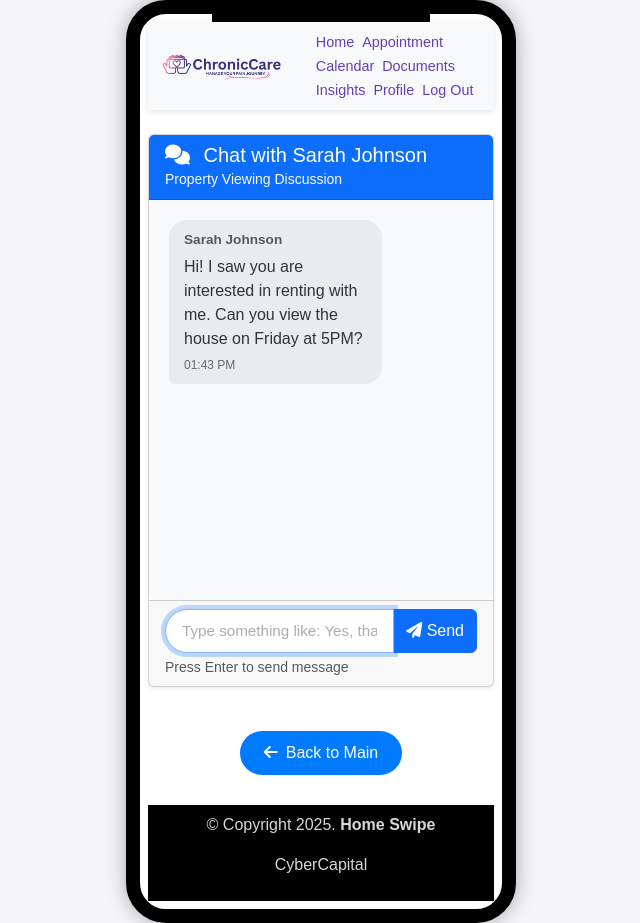
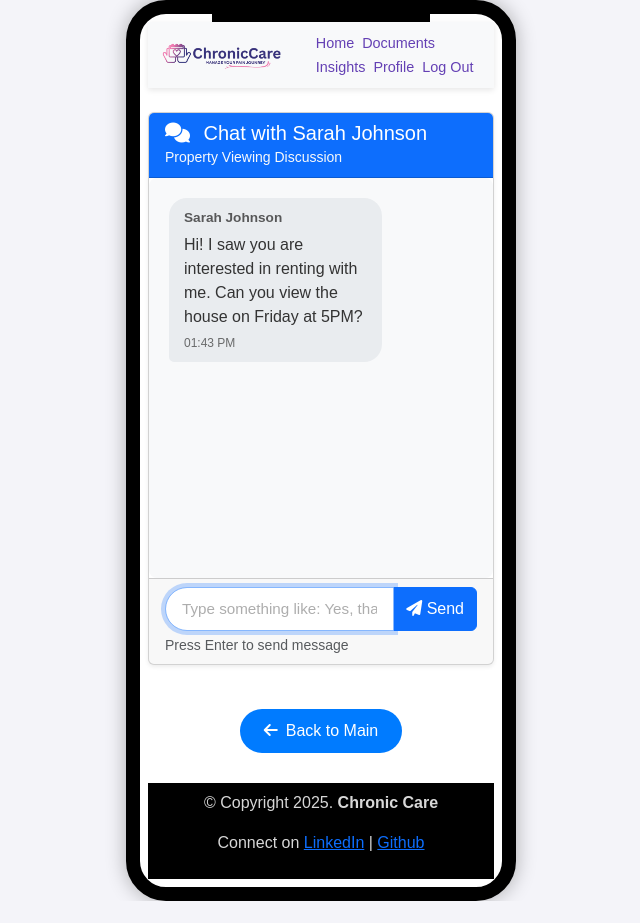
Before and after one commit to l-zhenyi/HackForHomes2025-CyberCapitals, a Flask app: page /landlord_chat in a window 1280 px wide. Shown: the whole page, without its empty margins (319-959 px from the left). After the commit the page ends 901 px from the top, so only its background shows below. Run offline with Flask 3, Linux system fonts and the light colour scheme; the visitor is signed in with stand-in values (Sample User, id 1); data comes from the database, SQL or seed files in the repository; data that the repository does not hold is empty; some libraries are stand-ins or nearby versions.

Commit message:
Removed calender and appointment links

```diff
--- a/app/templates/base.html
+++ b/app/templates/base.html
@@ -152,10 +152,6 @@
                         {% if session.get('role') == 'member' %}
                         <li class="nav-item"><a href="{{ url_for('main.dashboard') }}"
                                                 class="nav-item1 {% if request.endpoint == 'main.dashboard' %}active-link{% endif %}">Home</a></li>
-                        <li class="nav-item"><a href="{{ url_for('main.appointment_manager') }}"
-                                                class="nav-item1 {% if request.endpoint == 'main.appointment_manager' %}active-link{% endif %}">Appointment</a></li>
-                        <li class="nav-item"><a href="{{ url_for('main.calendar') }}"
-                                                class="nav-item1 {% if request.endpoint == 'main.calendar' %}active-link{% endif %}">Calendar</a></li>
                         <li class="nav-item"><a href="{{ url_for('main.medical_document') }}"
                                                 class="nav-item1 {% if request.endpoint == 'main.medical_document' %}active-link{% endif %}">Documents</a></li>
                         <li class="nav-item"><a href="{{ url_for('main.insights') }}"
@@ -196,8 +192,8 @@
 
         <!-- ===== Footer ===== -->
         <div class="footer">
-            <p>&copy; Copyright 2025. <span id='footer-name'>Home Swipe</span></p>
-            <p>CyberCapital </p>
+            <p>&copy; Copyright 2025. <span id='footer-name'>Chronic Care</span></p>
+            <p>Connect on <a href="#" class="footer-link">LinkedIn</a> | <a href="#" class="footer-link">Github</a></p>
         </div>
 
     </div>
```
